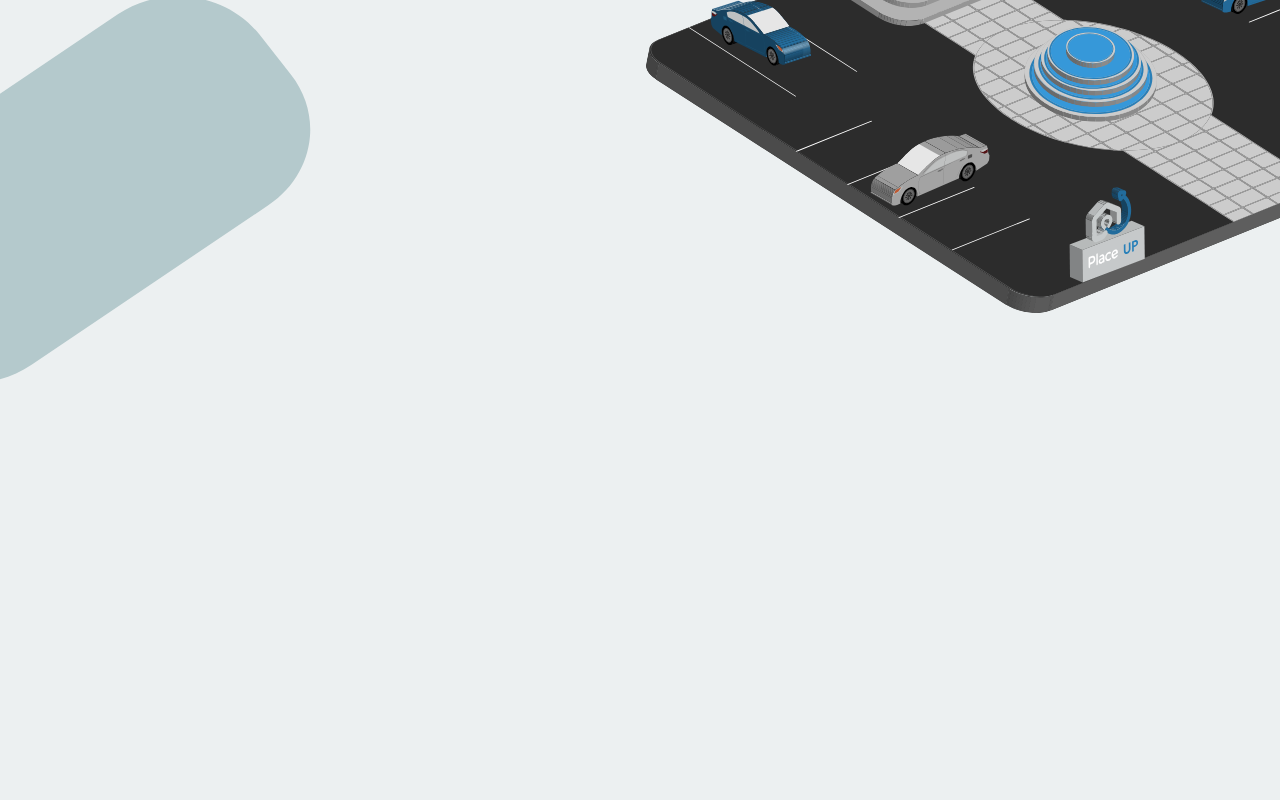
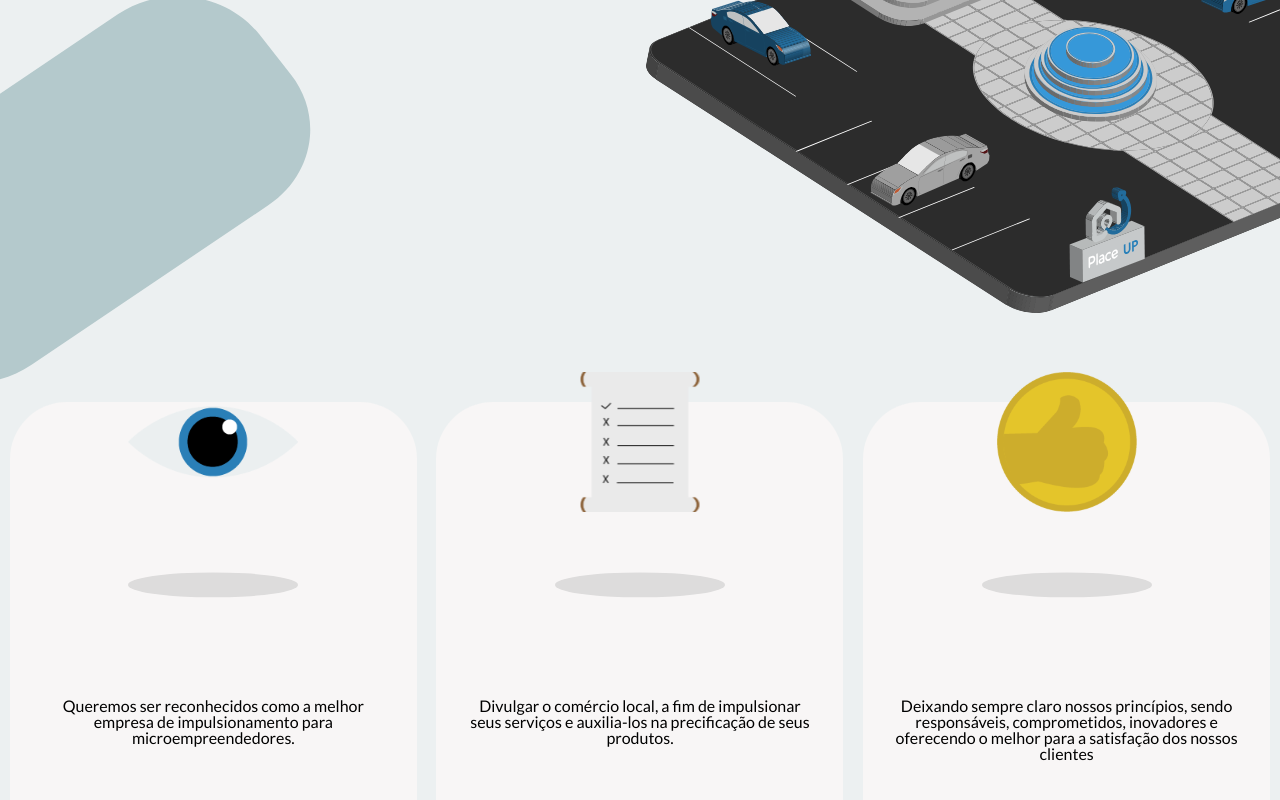
Before and after one commit to Place-UP/PlaceUP-FrontEnd, a React (Create React App) app: page /Institucional in a window 1280 px wide. Shown: the part 630-1430 px from the top of the page. Before the commit the page ends 1032 px from the top, so only its background shows below. Built offline with nearby package versions, Linux system fonts and the light colour scheme; a web font is replaced by a local one.

Commit message:
Consumo de api

```diff
--- a/src/Pages/InstitucionalLading/index.js
+++ b/src/Pages/InstitucionalLading/index.js
@@ -6,8 +6,10 @@ import Logo from "./img/logo.svg";
 import StyleBanner from "./img/StyleBanner.svg";
 import VectorBanner from "./img/VectorBanner.svg";
 import bottomshadow from "./img/bottomshadow.svg";
-import { Colors } from "../../mock/infoCards";
-export function Institucional(Props) {
+
+
+import { colors } from "../../mock/CardsInstitucional";
+export function Institucional() {
   return (
     <Main>
       <header>
@@ -35,7 +37,8 @@ export function Institucional(Props) {
         <img className="imgvectorBanner" src={VectorBanner} />
       </Banner>
       <ContainerCard>
-        {Colors.map((item) => {
+
+        {colors.map((item) => (
           <Cards key={item.id} primary={`0px 10px 0px 0px ${item.color}`}>
             <div className="ContainerCard">
               <div>
@@ -47,8 +50,8 @@ export function Institucional(Props) {
                 <p>{item.Description}</p>
               </div>
             </div>
-          </Cards>;
-        })}
+          </Cards>
+        ))}
       </ContainerCard>
     </Main>
   );
--- /dev/null
+++ b/src/mock/CardsInstitucional.js
@@ -0,0 +1,32 @@
+import VisaoTopPic from "../Pages/InstitucionalLading/img/VisaoTopPic.svg";
+import MissaoTopPic from "../Pages/InstitucionalLading/img/MissaoTopPic.svg";
+import ValoresTopPic from "../Pages/InstitucionalLading/img/ValoresTopPic.svg";
+
+export const colors = [
+    {
+        id: 1,
+        img: VisaoTopPic,
+        alt: "visao",
+        title: "Visão",
+        Description:
+            "Queremos ser reconhecidos como a melhor empresa de impulsionamento para microempreendedores.",
+        color: "##2A7FB7",
+    },
+    {
+        img: MissaoTopPic,
+        alt: "missão",
+        title: "Missâo",
+        Description:
+            "Divulgar o comércio local, a fim de impulsionar seus serviços e auxilia-los na precificação de seus produtos.",
+        color: "##6B6B6B",
+    },
+
+    {
+        img: ValoresTopPic,
+        alt: "Valores",
+        title: "Valores",
+        Description:
+            "Deixando sempre claro nossos princípios, sendo responsáveis, comprometidos, inovadores e oferecendo o melhor para a satisfação dos nossos clientes",
+        color: "##CDAD2C",
+    }
+];
--- a/src/mock/infoCards.js
+++ b/src/mock/infoCards.js
@@ -1,9 +1,7 @@
 import Impulsionamento from "../Img/ImgLading/Impulsionamento.svg";
 import Facilidades from "../Img/ImgLading/Facilidade.svg";
 import Variedade from "../Img/ImgLading/Variedades.svg";
-import VisaoTopPic from "../Pages/InstitucionalLading/img/VisaoTopPic.svg";
-import MissaoTopPic from "../Pages/InstitucionalLading/img/MissaoTopPic.svg";
-import ValoresTopPic from "../Pages/InstitucionalLading/img/ValoresTopPic.svg";
+
 
 export const cards = [
   {
@@ -33,32 +31,3 @@ export const cards = [
     color: "#DB8C8C",
   },
 ];
-
-export const Colors = [
-  {
-    id: 1,
-    img: VisaoTopPic,
-    alt: "visao",
-    title: "Visão",
-    Description:
-      "Queremos ser reconhecidos como a melhor empresa de impulsionamento para microempreendedores.",
-    color: "##2A7FB7",
-  },
-  {
-    img: MissaoTopPic,
-    alt: "missão",
-    title: "Missâo",
-    Description:
-      "Divulgar o comércio local, a fim de impulsionar seus serviços e auxilia-los na precificação de seus produtos.",
-    color: "##6B6B6B",
-  },
-
-  {
-    img: ValoresTopPic,
-    alt: "Valores",
-    title: "Valores",
-    Description:
-      "Deixando sempre claro nossos princípios, sendo responsáveis, comprometidos, inovadores e oferecendo o melhor para a satisfação dos nossos clientes",
-    color: "##CDAD2C",
-  },
-];
```
Also changed, not shown: src/Pages/cadastroComerciante/Index.jsx (added, +7 -0 lines), src/Pages/cadastroComerciante/style.jsx (added), src/Pages/cadastroUsuario/style.jsx (added).
